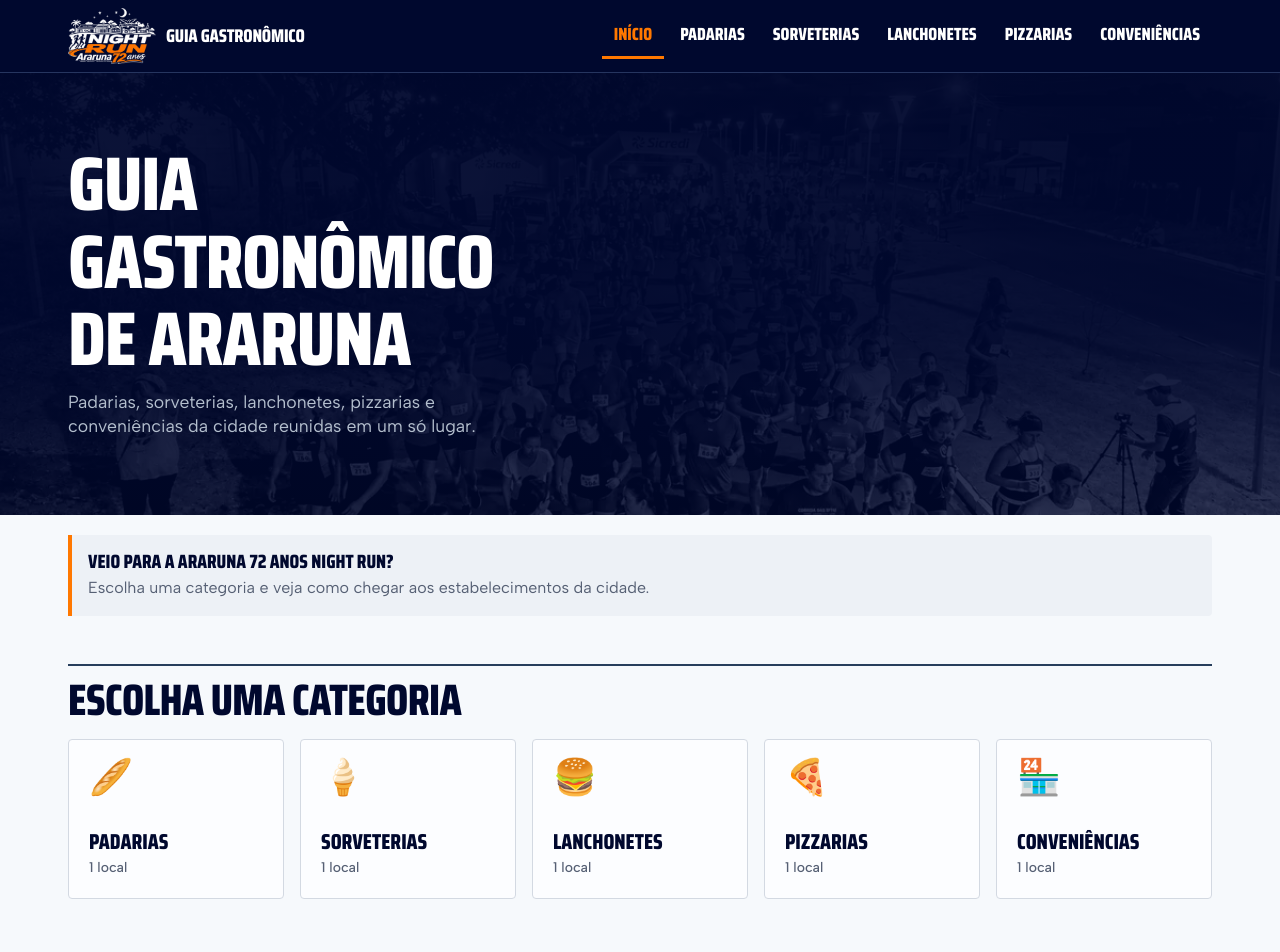
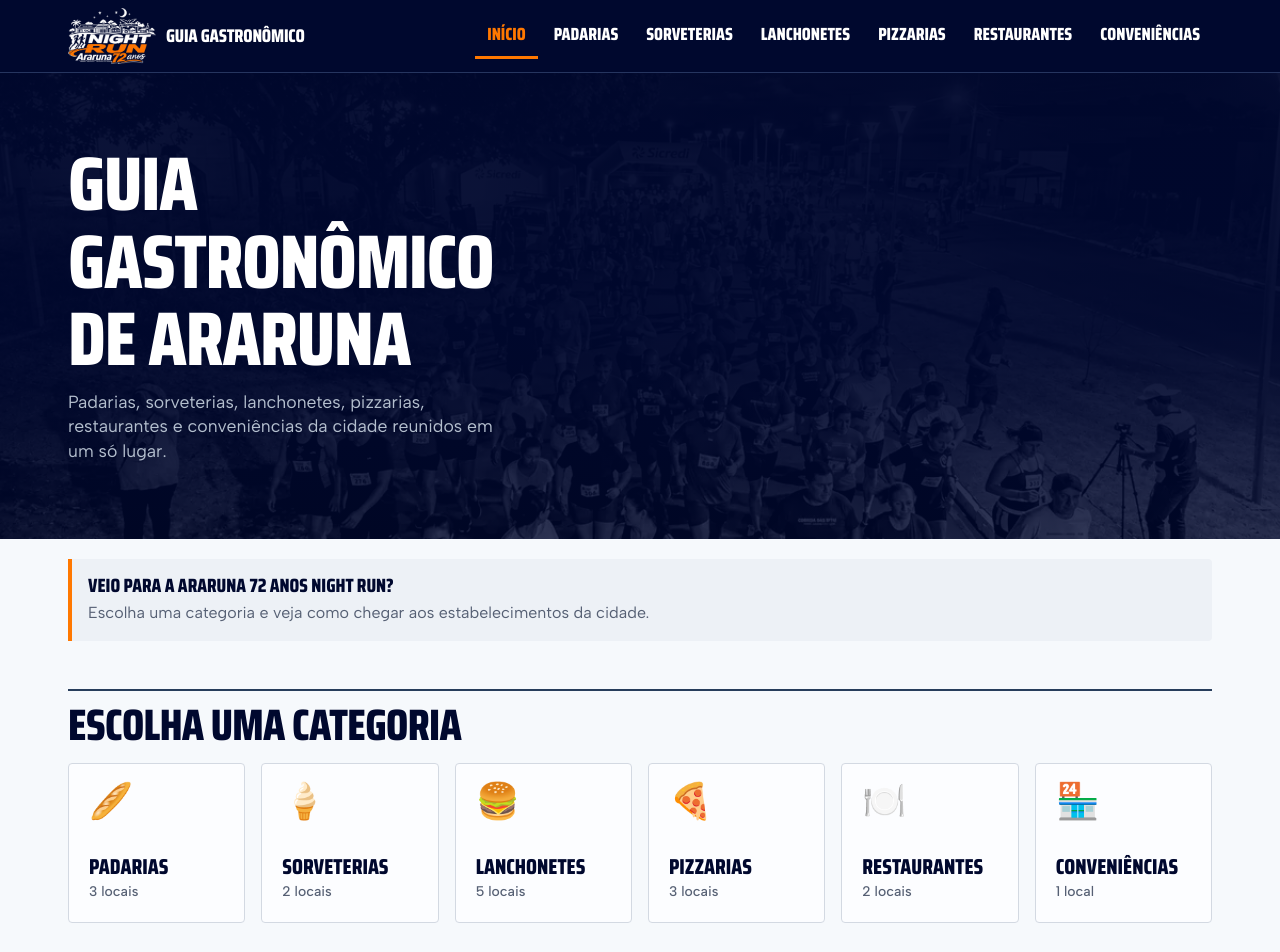
Before and after one commit to prefeituraararunaparana-creator/GuiaGastronomico_Araruna, a plain HTML site: page index.html in a window 1280 px wide. Shown: the top 952 px of the page. Drawn offline with Linux system fonts and the light colour scheme.

Commit message:
Cadastro dos estabelecimentos e categoria Restaurantes

```diff
--- a/css/style.css
+++ b/css/style.css
@@ -436,7 +436,7 @@ button { font: inherit; }
 @media (min-width: 1000px) {
   .wrap { padding-inline: 48px; }
   .topo-logo { width: 88px; }
-  .grade-categorias { grid-template-columns: repeat(5, minmax(0, 1fr)); }
+  .grade-categorias { grid-template-columns: repeat(6, minmax(0, 1fr)); }
   .categoria { min-height: 160px; padding: 20px; }
   .lista-cards { grid-template-columns: repeat(3, minmax(0, 1fr)); gap: 24px; }
   .faixa-inicio .wrap { padding-block: 72px 76px; }
--- a/index.html
+++ b/index.html
@@ -4,7 +4,7 @@
     <meta charset="UTF-8" />
     <meta name="viewport" content="width=device-width, initial-scale=1.0" />
     <title>Guia Gastronômico de Araruna</title>
-    <meta name="description" content="Padarias, sorveterias, lanchonetes, pizzarias e conveniências de Araruna-PR reunidas em um só lugar, com o caminho no Google Maps." />
+    <meta name="description" content="Padarias, sorveterias, lanchonetes, pizzarias, restaurantes e conveniências de Araruna-PR reunidas em um só lugar, com o caminho no Google Maps." />
     <meta name="theme-color" content="#00082E" />
     <link rel="icon" href="img/favicon.ico" />
     <link rel="preconnect" href="https://fonts.googleapis.com" />
@@ -51,7 +51,7 @@
           <img class="faixa-foto" src="img/fundo-header.webp" alt="" width="1200" height="540" />
           <div class="wrap">
             <h1>Guia Gastronômico de Araruna</h1>
-            <p class="faixa-texto">Padarias, sorveterias, lanchonetes, pizzarias e conveniências da cidade reunidas em um só lugar.</p>
+            <p class="faixa-texto">Padarias, sorveterias, lanchonetes, pizzarias, restaurantes e conveniências da cidade reunidos em um só lugar.</p>
           </div>
         </div>
 
--- a/js/app.js
+++ b/js/app.js
@@ -10,6 +10,7 @@ const CATEGORIAS = [
   { id: "sorveterias",   nome: "Sorveterias",   icone: "🍦" },
   { id: "lanchonetes",   nome: "Lanchonetes",   icone: "🍔" },
   { id: "pizzarias",     nome: "Pizzarias",     icone: "🍕" },
+  { id: "restaurantes",  nome: "Restaurantes",  icone: "🍽️" },
   { id: "conveniencias", nome: "Conveniências", icone: "🏪" }
 ];
 
@@ -37,8 +38,23 @@ function criar(tag, classe, texto) {
   return el;
 }
 
+// aceita "categorias: [...]" (uma ou mais) ou "categoria: ..." (uma só)
+function pertence(est, idCategoria) {
+  const lista = est.categorias || [est.categoria];
+  return lista.includes(idCategoria);
+}
+
 function contar(idCategoria) {
-  return ESTABELECIMENTOS.filter((e) => e.categoria === idCategoria).length;
+  return ESTABELECIMENTOS.filter((e) => pertence(e, idCategoria)).length;
+}
+
+// Se o link do Maps ainda não foi colado, busca pelo nome + endereço no Google Maps
+function linkMapa(est) {
+  if (est.mapa && est.mapa.startsWith("http") && !est.mapa.includes("COLE-O-LINK")) {
+    return est.mapa;
+  }
+  const busca = `${est.nome}, ${est.endereco || ""}, Araruna - PR`;
+  return "https://www.google.com/maps/search/?api=1&query=" + encodeURIComponent(busca);
 }
 
 // ---------- Menu e grade de categorias ----------
@@ -146,7 +162,7 @@ function criarCard(est, cat) {
   }
 
   const botao = criar("a", "btn-mapa", TEXTO_BOTAO);
-  botao.href = est.mapa;
+  botao.href = linkMapa(est);
   botao.target = "_blank";
   botao.rel = "noopener noreferrer";
   botao.setAttribute("aria-label", `Como chegar: ${est.nome}, abre o Google Maps`);
@@ -157,7 +173,7 @@ function criarCard(est, cat) {
 
 function mostrarCategoria(cat) {
   const lista = ESTABELECIMENTOS
-    .filter((e) => e.categoria === cat.id)
+    .filter((e) => pertence(e, cat.id))
     .sort((a, b) => a.nome.localeCompare(b.nome, "pt-BR")); // ordem alfabética
 
   tituloCategoria.replaceChildren(
--- a/js/estabelecimentos.js
+++ b/js/estabelecimentos.js
@@ -5,57 +5,133 @@
    cole no fim da lista (antes do ]) e troque as informações.
    Não esqueça a vírgula entre um bloco e outro.
 
-   categoria → use exatamente um destes valores:
-     "padarias" | "sorveterias" | "lanchonetes" | "pizzarias" | "conveniencias"
+   categorias → lista com uma ou mais destas opções:
+     "padarias" | "sorveterias" | "lanchonetes" | "pizzarias"
+     "restaurantes" | "conveniencias"
+     Ex.: ["lanchonetes", "pizzarias"] aparece nas duas categorias.
 
-   logo → caminho da imagem em img/estabelecimentos/
-          (de preferência .webp ou .png quadrado, até ~400 px)
-          Deixe "" se não tiver logo: aparece o ícone da categoria.
+   logo → salve a imagem em img/estabelecimentos/ com o nome
+          indicado em cada bloco (.webp, quadrada, até ~400 px).
+          Enquanto não houver o arquivo, aparece o ícone da categoria.
 
    mapa → no Google Maps, toque no local > Compartilhar > Copiar link
-
-   Os blocos abaixo são EXEMPLOS: substitua ou apague.
+          e cole no lugar de COLE-O-LINK-AQUI.
    ========================================================= */
 
 const ESTABELECIMENTOS = [
+  // ---------- Padarias ----------
   {
-    nome: "Nome da Padaria",
-    categoria: "padarias",
-    descricao: "Pães, bolos e café da manhã.",
-    endereco: "Rua Exemplo, 123 – Centro",
-    logo: "",
-    mapa: "https://maps.app.goo.gl/COLE-O-LINK-AQUI"
+    nome: "Panificadora Pão de Mel",
+    categorias: ["padarias"],
+    descricao: "Pães, doces e salgados.",
+    endereco: "Av. 29 de Novembro, 411",
+    logo: "img/estabelecimentos/panificadora-pao-de-mel.webp",
+    mapa: "COLE-O-LINK-AQUI"
   },
   {
-    nome: "Nome da Sorveteria",
-    categoria: "sorveterias",
-    descricao: "Sorvetes, açaí e milk-shakes.",
-    endereco: "Rua Exemplo, 456 – Centro",
-    logo: "",
-    mapa: "https://maps.app.goo.gl/COLE-O-LINK-AQUI"
+    nome: "Panificadora São José",
+    categorias: ["padarias"],
+    descricao: "Pães, doces e salgados.",
+    endereco: "Rua Vítor Meireles, 721",
+    logo: "img/estabelecimentos/panificadora-sao-jose.webp",
+    mapa: "COLE-O-LINK-AQUI"
   },
   {
-    nome: "Nome da Lanchonete",
-    categoria: "lanchonetes",
-    descricao: "Lanches, porções e bebidas.",
-    endereco: "Avenida Exemplo, 789 – Centro",
-    logo: "",
-    mapa: "https://maps.app.goo.gl/COLE-O-LINK-AQUI"
+    nome: "Casa do Pão",
+    categorias: ["padarias"],
+    descricao: "Pães, doces e salgados.",
+    endereco: "Rua Vital Brasil, 681",
+    logo: "img/estabelecimentos/casa-do-pao.webp",
+    mapa: "COLE-O-LINK-AQUI"
+  },
+
+  // ---------- Sorveterias ----------
+  {
+    nome: "Sorveteria Milkneve",
+    categorias: ["sorveterias", "lanchonetes"],
+    descricao: "Sorvetes, sobremesas e lanches.",
+    endereco: "Av. Presidente Vargas, 581",
+    logo: "img/estabelecimentos/sorveteria-milkneve.webp",
+    mapa: "COLE-O-LINK-AQUI"
   },
   {
-    nome: "Nome da Pizzaria",
-    categoria: "pizzarias",
-    descricao: "Pizzas tradicionais e especiais.",
-    endereco: "Rua Exemplo, 321 – Centro",
-    logo: "",
-    mapa: "https://maps.app.goo.gl/COLE-O-LINK-AQUI"
+    nome: "Sorveteria New Big",
+    categorias: ["sorveterias"],
+    descricao: "Sorvetes e sobremesas.",
+    endereco: "Rua Eraclides Gouveia",
+    logo: "img/estabelecimentos/sorveteria-new-big.webp",
+    mapa: "COLE-O-LINK-AQUI"
+  },
+
+  // ---------- Lanchonetes ----------
+  {
+    nome: "Roxito Açaí Burguer",
+    categorias: ["lanchonetes"],
+    descricao: "Açaí e lanches.",
+    endereco: "Rua Eraclides Alves Gouveia",
+    logo: "img/estabelecimentos/roxito-acai-burguer.webp",
+    mapa: "COLE-O-LINK-AQUI"
   },
   {
-    nome: "Nome da Conveniência",
-    categoria: "conveniencias",
-    descricao: "Bebidas, gelo e lanches rápidos.",
-    endereco: "Avenida Exemplo, 654 – Centro",
-    logo: "",
-    mapa: "https://maps.app.goo.gl/COLE-O-LINK-AQUI"
+    nome: "Hot Dog do Guerino",
+    categorias: ["lanchonetes"],
+    descricao: "Cachorro-quente e lanches.",
+    endereco: "Av. Presidente Vargas, 580b",
+    logo: "img/estabelecimentos/hot-dog-do-guerino.webp",
+    mapa: "COLE-O-LINK-AQUI"
+  },
+  {
+    nome: "Kenilanches e Pizzas",
+    categorias: ["lanchonetes", "pizzarias"],
+    descricao: "Lanches e pizzas.",
+    endereco: "Av. Paraná, 698",
+    logo: "img/estabelecimentos/kenilanches-e-pizzas.webp",
+    mapa: "COLE-O-LINK-AQUI"
+  },
+  {
+    nome: "Fome Zero Lanchonete e Pizzaria",
+    categorias: ["lanchonetes", "pizzarias"],
+    descricao: "Lanches e pizzas.",
+    endereco: "Rua Deoclécio Manoel Teixeira",
+    logo: "img/estabelecimentos/fome-zero.webp",
+    mapa: "COLE-O-LINK-AQUI"
+  },
+
+  // ---------- Pizzarias ----------
+  {
+    nome: "Pizzaria Pizza d'Casa",
+    categorias: ["pizzarias"],
+    descricao: "Pizzas.",
+    endereco: "Rua Vital Brasil, 570",
+    logo: "img/estabelecimentos/pizzaria-pizza-d-casa.webp",
+    mapa: "COLE-O-LINK-AQUI"
+  },
+
+  // ---------- Restaurantes ----------
+  {
+    nome: "Ki Delícia Restaurante e Espetinho",
+    categorias: ["restaurantes"],
+    descricao: "Refeições e espetinhos.",
+    endereco: "Av. Presidente Vargas, 390",
+    logo: "img/estabelecimentos/ki-delicia.webp",
+    mapa: "COLE-O-LINK-AQUI"
+  },
+  {
+    nome: "Sabor Caseiro",
+    categorias: ["restaurantes"],
+    descricao: "Refeições.",
+    endereco: "Rua Duque de Caxias, 151",
+    logo: "img/estabelecimentos/sabor-caseiro.webp",
+    mapa: "COLE-O-LINK-AQUI"
+  },
+
+  // ---------- Conveniências ----------
+  {
+    nome: "Ramos Conveniência e Espetinho",
+    categorias: ["conveniencias"],
+    descricao: "Bebidas, conveniência e espetinhos.",
+    endereco: "Rua Deoclécio Manoel Teixeira, 424",
+    logo: "img/estabelecimentos/ramos-conveniencia.webp",
+    mapa: "COLE-O-LINK-AQUI"
   }
 ];
```
